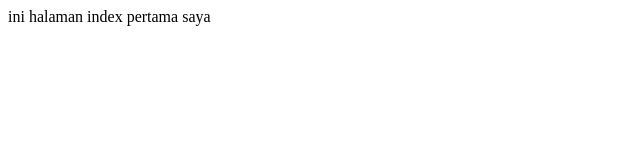
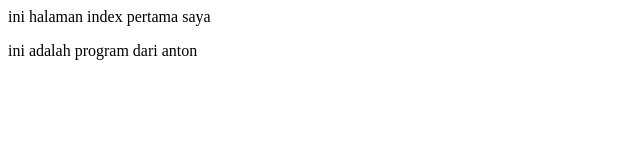
Before and after one commit to iqfan123/vcs, a plain HTML site: page index.html in a window 1280 px wide. Shown: the whole page, without its empty margins (0-640 px from the left). Drawn offline with Linux system fonts and the light colour scheme.

Commit message:
commit anton

```diff
--- a/index.html
+++ b/index.html
@@ -1 +1,2 @@
 <p>ini halaman index pertama saya</p>
+<p>ini adalah program dari anton</p>
```
